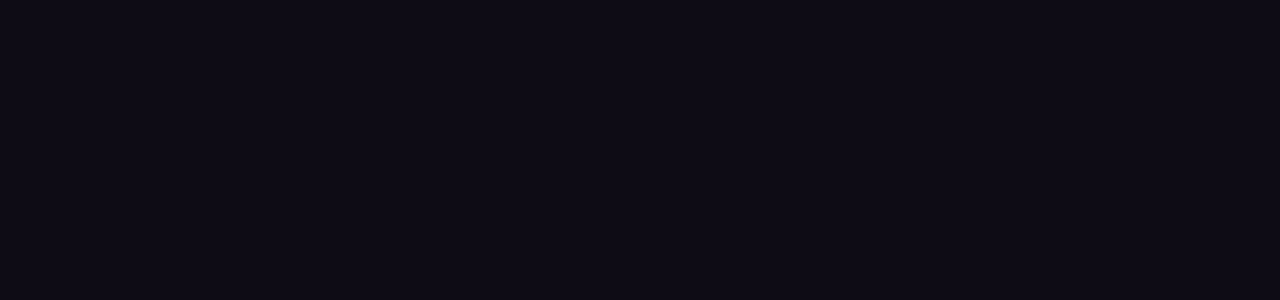
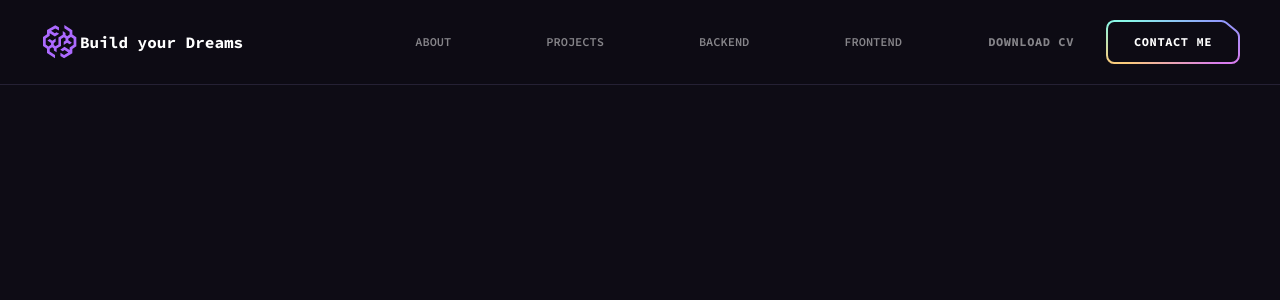
Before and after one commit to AlexandreDresch/Portfolio, a React (Vite) app: page / in a window 1280 px wide. Shown: the top 300 px of the page. Built offline with nearby package versions, Linux system fonts and the light colour scheme.

Commit message:
feat: add header to app

```diff
--- a/src/App.tsx
+++ b/src/App.tsx
@@ -1,10 +1,14 @@
-function App() {
+import ButtonGradient from "./assets/svg/button-gradient"
+import Header from "./components/header"
+
+export default function App() {
 
   return (
     <>
-
+    <div className="pt-[4.75rem] lg:pt-[5.25rem] overflow-hidden">
+      <Header />
+      <ButtonGradient />
+    </div>
     </>
   )
 }
-
-export default App
```
